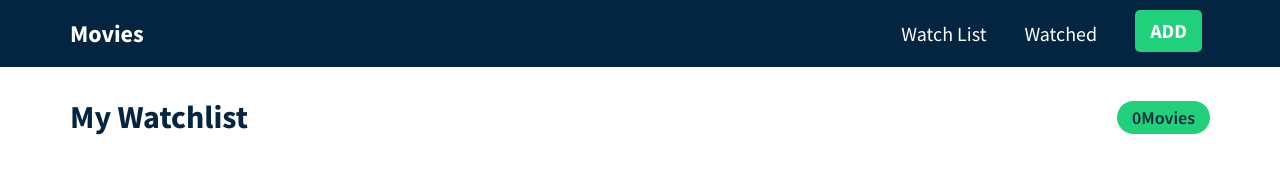
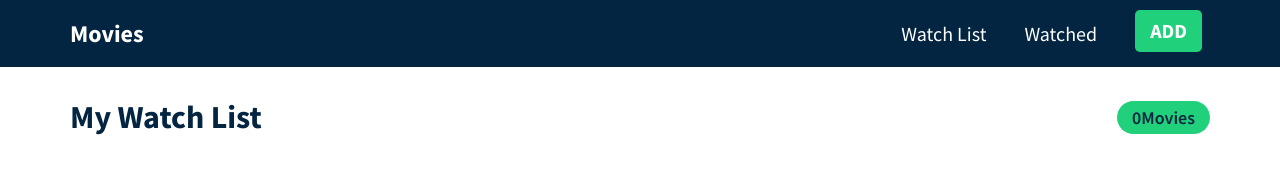
Before and after one commit to AbdallahAmr777/Movies, a React (Create React App) app: page / in a window 1280 px wide. Shown: the top 177 px of the page. Built offline with nearby package versions, Linux system fonts and the light colour scheme.

Commit message:
Update WatchList.js

```diff
--- a/src/component/WatchList.js
+++ b/src/component/WatchList.js
@@ -9,7 +9,7 @@ const WatchList = () => {
         <div className="movie-page">
         <div className="container">
           <div className="head">
-          <h1 className='heading'>My Watchlist</h1>
+          <h1 className='heading'>My  Watch List</h1>
         <span className='count-pill'>
         {MovieContext.watchList.length}
        {MovieContext.watchList.length === 1? "Movie" :"Movies"}
```
